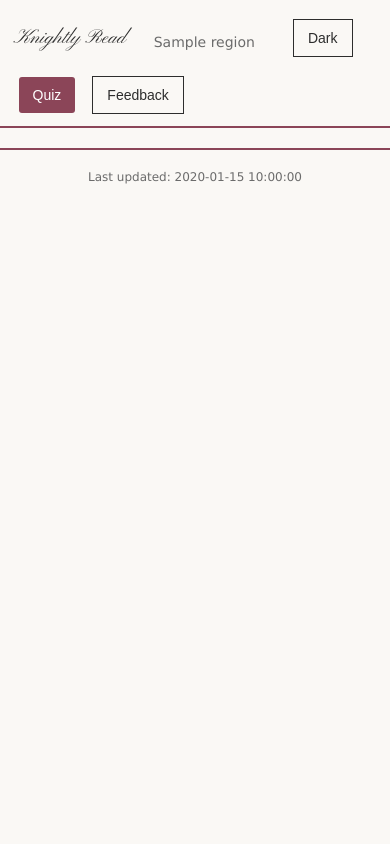
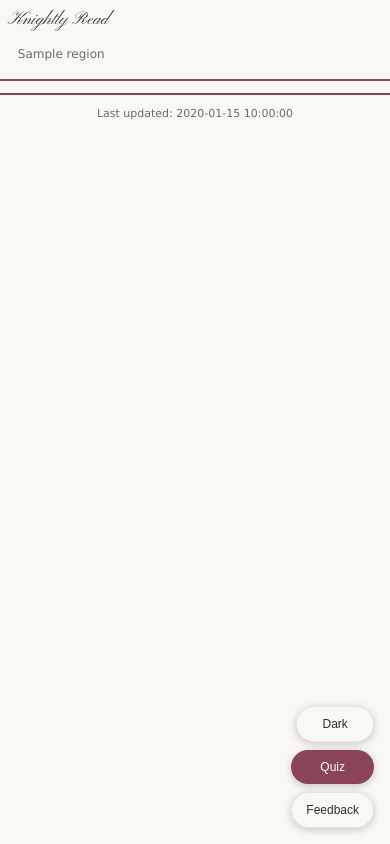
Before and after one commit to xxplozive/knightly-read, a Flask app: template templates/index.html in a window 390 px wide. Run offline with Flask 3, Linux system fonts and the light colour scheme; the template is opened without the code that fills it: most values are stand-ins (such as "Sample title", 1, 10 or a date in 2020); some libraries are stand-ins or nearby versions.

Commit message:
Improve mobile UX with compact header and floating action buttons
- Make header more compact: smaller padding, 18px site name
- Convert tabs to horizontal scrollable row (no wrapping)
- Move Dark/Quiz/Feedback buttons to fixed bottom-right on mobile
- Reduce article padding and font sizes for more content above fold
- Hide keyboard hints on mobile

Co-Authored-By: Claude Opus 4.5 <noreply@anthropic.com>

```diff
--- a/templates/index.html
+++ b/templates/index.html
@@ -266,6 +266,12 @@
             background: rgba(139, 69, 88, 0.1);
             border-color: var(--accent);
             color: var(--accent);
+        }
+
+        .header-buttons {
+            display: flex;
+            gap: 5px;
+            margin-left: 10px;
         }
 
         .modal-overlay {
@@ -591,81 +597,120 @@
         }
 
         @media (max-width: 600px) {
-            /* Layout */
+            /* Compact header */
+            .header {
+                padding: 8px 4px;
+            }
             .header-inner, .main {
-                max-width: 95%;
+                max-width: 98%;
             }
+            .header-inner {
+                gap: 6px;
+            }
+            .site-name {
+                font-size: 18px;
+            }
+
+            /* Horizontal scrollable tabs */
             .region-tabs {
                 margin-left: 0;
-                margin-top: 8px;
-                gap: 8px;
+                margin-top: 4px;
+                gap: 4px;
+                overflow-x: auto;
+                flex-wrap: nowrap;
+                -webkit-overflow-scrolling: touch;
+                scrollbar-width: none;
+                width: 100%;
+                padding-bottom: 4px;
+            }
+            .region-tabs::-webkit-scrollbar {
+                display: none;
+            }
+            .region-tab {
+                font-size: 12px;
+                padding: 6px 10px;
+                min-height: auto;
+                white-space: nowrap;
+                flex-shrink: 0;
             }
 
-            /* Font sizes - more readable on mobile */
+            /* Floating buttons at bottom-right */
+            .header-buttons {
+                position: fixed;
+                bottom: 16px;
+                right: 16px;
+                flex-direction: column;
+                gap: 8px;
+                margin-left: 0;
+                z-index: 100;
+            }
+            .theme-toggle, .feedback-btn, .quiz-btn {
+                padding: 10px 14px;
+                font-size: 12px;
+                border-radius: 20px;
+                box-shadow: 0 2px 8px rgba(0,0,0,0.2);
+            }
+            .theme-toggle, .feedback-btn {
+                background: var(--bg-primary);
+                border: 1px solid var(--border-color);
+            }
+
+            /* Compact content */
             body {
                 font-size: 14px;
             }
-            .site-name {
-                font-size: 20px;
+            .main {
+                margin: 6px auto;
             }
             .region-title {
-                font-size: 16px;
+                font-size: 14px;
                 font-weight: 600;
-                padding: 12px 0 8px 0;
-            }
-            .title-link {
-                font-size: 15px;
-                line-height: 1.4;
-            }
-            .source {
-                font-size: 12px;
-            }
-            .meta {
-                font-size: 12px;
-                padding-left: 0;
-                margin-top: 4px;
-            }
-            .footer {
-                font-size: 12px;
+                padding: 6px 0 4px 0;
             }
 
-            /* Touch-friendly targets */
-            .region-tab {
-                font-size: 14px;
-                padding: 12px 16px;
-                min-height: 44px;
-                display: flex;
-                align-items: center;
-            }
-            .theme-toggle, .feedback-btn {
-                padding: 10px 14px;
-                font-size: 14px;
-            }
-
-            /* Article layout - less cramped */
+            /* Compact articles */
             .news-item {
-                padding: 10px 0;
+                padding: 6px 0;
                 border-bottom: 1px solid var(--border-color);
             }
             .news-item:last-child {
                 border-bottom: none;
             }
             .item-row {
-                flex-direction: column;
-                align-items: flex-start;
+                flex-direction: row;
+                align-items: baseline;
+                flex-wrap: wrap;
             }
             .rank {
                 display: none;
             }
+            .title-link {
+                font-size: 14px;
+                line-height: 1.3;
+            }
+            .source {
+                font-size: 11px;
+            }
+            .meta {
+                font-size: 11px;
+                padding-left: 0;
+                margin-top: 2px;
+                width: 100%;
+            }
             .paywall-badge {
-                font-size: 9px;
-                padding: 2px 6px;
+                font-size: 8px;
+                padding: 1px 4px;
             }
             .popularity-indicator {
-                font-size: 10px;
+                font-size: 9px;
             }
             .country-flag {
-                font-size: 14px;
+                font-size: 12px;
+            }
+            .footer {
+                font-size: 11px;
+                padding: 12px;
+                margin-top: 12px;
             }
 
             /* Hide keyboard hints on mobile */
@@ -684,19 +729,15 @@
             }
 
             /* Quiz mobile */
-            .quiz-btn {
-                padding: 10px 14px;
-                font-size: 14px;
-            }
             .quiz-modal {
                 max-width: 95%;
             }
             .quiz-option {
-                padding: 16px;
-                font-size: 16px;
+                padding: 14px;
+                font-size: 15px;
             }
             .quiz-prompt {
-                font-size: 18px;
+                font-size: 16px;
             }
         }
     </style>
@@ -711,9 +752,11 @@
                    data-region="{{ region_id }}">{{ region.name }}</a>
                 {% endfor %}
             </nav>
-            <button class="theme-toggle" id="theme-toggle" aria-label="Toggle dark mode">Dark</button>
-            <button class="quiz-btn" id="quiz-btn">Quiz</button>
-            <button class="feedback-btn" id="feedback-btn">Feedback</button>
+            <div class="header-buttons">
+                <button class="theme-toggle" id="theme-toggle" aria-label="Toggle dark mode">Dark</button>
+                <button class="quiz-btn" id="quiz-btn">Quiz</button>
+                <button class="feedback-btn" id="feedback-btn">Feedback</button>
+            </div>
         </div>
     </header>
 
```
